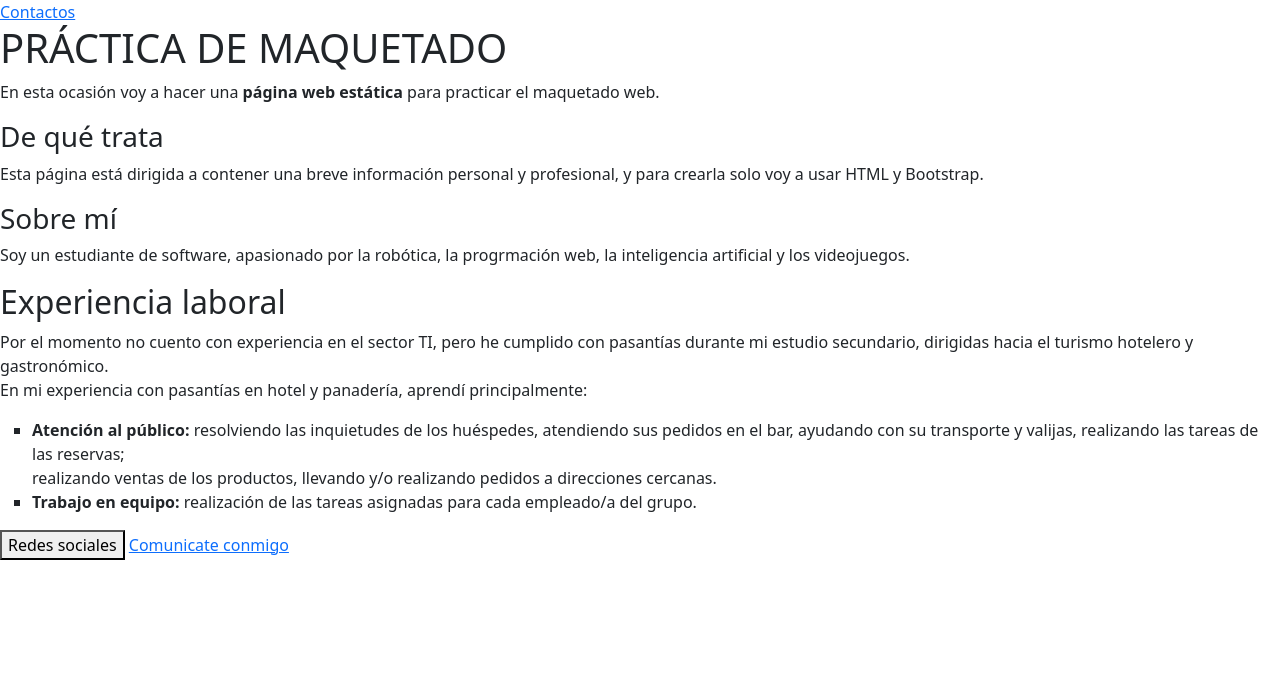
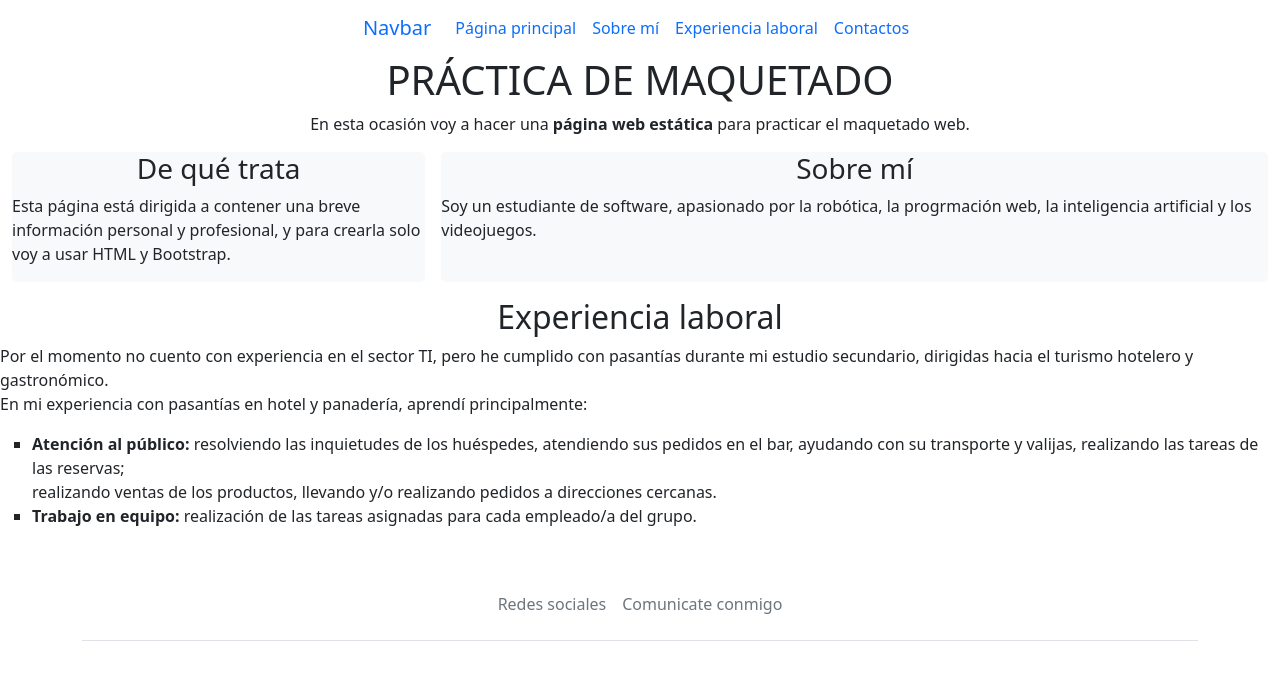
Before and after one commit to ElisOre/PracticaMaquetado-EliasOrellana, a plain HTML site: page index.html in a window 1280 px wide. Drawn offline with nearby package versions, Linux system fonts and the light colour scheme.

Commit message:
Formato de página listo

```diff
--- a/index.html
+++ b/index.html
@@ -4,52 +4,118 @@
     <meta charset="UTF-8" />
     <meta http-equiv="X-UA-Compatible" content="IE=edge" />
     <meta name="viewport" content="width=device-width, initial-scale=1.0" />
-    <link href="https://cdn.jsdelivr.net/npm/bootstrap@5.1.3/dist/css/bootstrap.min.css" rel="stylesheet" integrity="sha384-1BmE4kWBq78iYhFldvKuhfTAU6auU8tT94WrHftjDbrCEXSU1oBoqyl2QvZ6jIW3" crossorigin="anonymous">
+    <link
+      href="https://cdn.jsdelivr.net/npm/bootstrap@5.1.3/dist/css/bootstrap.min.css"
+      rel="stylesheet"
+      integrity="sha384-1BmE4kWBq78iYhFldvKuhfTAU6auU8tT94WrHftjDbrCEXSU1oBoqyl2QvZ6jIW3"
+      crossorigin="anonymous"
+    />
     <title>Maquetado HTML</title>
   </head>
   <body>
-    <nav>
-      <a href="#">Contactos</a>
+    <div class="d-flex justify-content-center">
+      <nav class="navbar navbar-expand-lg bg-body-tertiary">
+        <!-- Esta navbar cumplirá la función de índice -->
+        <div class="container-fluid">
+          <a class="navbar-brand" href="#">Navbar</a>
+          <button
+            class="navbar-toggler"
+            type="button"
+            data-bs-toggle="collapse"
+            data-bs-target="#navbarNav"
+            aria-controls="navbarNav"
+            aria-expanded="false"
+            aria-label="Toggle navigation"
+          >
+            <span class="navbar-toggler-icon"></span>
+          </button>
+          <div class="collapse navbar-collapse" id="navbarNav">
+            <ul class="navbar-nav">
+              <li class="nav-item">
+                <a class="nav-link active" aria-current="page" href="#"
+                  >Página principal</a
+                >
+              </li>
+              <li class="nav-item">
+                <a class="nav-link" href="#">Sobre mí</a>
+              </li>
+              <li class="nav-item">
+                <a class="nav-link" href="#">Experiencia laboral</a>
+              </li>
+              <li class="nav-item">
+                <a class="nav-link" href="#">Contactos</a>
+                <!-- Lleva al footer, donde podrá encontrar un link a mis redes y un link a un formulario para enviarme un mail -->
+              </li>
+            </ul>
+          </div>
+        </div>
       </nav>
+    </div>
+
     <header>
+      <div class="d-flex justify-content-center">
         <h1>PRÁCTICA DE MAQUETADO</h1>
+      </div>
+      <div class="d-flex justify-content-center">
         <p>
           En esta ocasión voy a hacer una <b>página web estática</b> para
           practicar el maquetado web.
         </p>
+      </div>
 
+      <div class="container-fluid pb-3">
+        <div class="d-grid gap-3" style="grid-template-columns: 1fr 2fr">
+          <div class="bg-light bourder rounded-3">
+            <div class="d-flex justify-content-center">
               <h3>De qué trata</h3>
+            </div>
+            <div class="d-flex justify-content-center">
               <p>
-        Esta página está dirigida a contener una breve información personal y
-        profesional, y para crearla solo voy a usar HTML y Bootstrap.
+                Esta página está dirigida a contener una breve información
+                personal y profesional, y para crearla solo voy a usar HTML y
+                Bootstrap.
               </p>
-    </header>
+            </div>
+          </div>
 
-    <div>
+          <div class="bg-light bourder rounded-3">
+            <div class="d-flex justify-content-center">
               <h3>Sobre mí</h3>
+            </div>
+            <div class="d-flex justify-content-center">
               <p>
                 Soy un estudiante de software, apasionado por la robótica, la
                 progrmación web, la inteligencia artificial y los videojuegos.
               </p>
+            </div>
+          </div>
+        </div>
+      </div>
+    </header>
 
+    <div>
+      <div class="d-flex justify-content-center">
         <h2>Experiencia laboral</h2>
+      </div>
+      <div class="d-flex justify-content-center">
         <p>
           Por el momento no cuento con experiencia en el sector TI, pero he
-        cumplido con pasantías durante mi estudio secundario, dirigidas hacia el
-        turismo hotelero y gastronómico.
+          cumplido con pasantías durante mi estudio secundario, dirigidas hacia
+          el turismo hotelero y gastronómico.
           <br />
           En mi experiencia con pasantías en hotel y panadería, aprendí
           principalmente:
         </p>
-
+      </div>
+      <div class="d-flex justify-content-center">
         <ul type="square">
           <li>
             <b>Atención al público:</b> resolviendo las inquietudes de los
             huéspedes, atendiendo sus pedidos en el bar, ayudando con su
             transporte y valijas, realizando las tareas de las reservas;
             <br />
-          realizando ventas de los productos, llevando y/o realizando pedidos a
-          direcciones cercanas.
+            realizando ventas de los productos, llevando y/o realizando pedidos
+            a direcciones cercanas.
           </li>
           <li>
             <b>Trabajo en equipo:</b> realización de las tareas asignadas para
@@ -57,11 +123,18 @@
           </li>
         </ul>
       </div>
+    </div>
 
-    <div>
-      <footer>
-        <button>Redes sociales</button>
-        <a href="#">Comunicate conmigo</a>
+    <div class="container">
+      <footer class="py-3 my-4">
+        <ul class="nav justify-content-center border-bottom pb-3 mb-3">
+          <li class="nav-item">
+            <a href="#" class="nav-link px-2 text-muted">Redes sociales</a>
+          </li>
+          <li class="nav-item">
+            <a href="#" class="nav-link px-2 text-muted">Comunicate conmigo</a>
+          </li>
+        </ul>
       </footer>
     </div>
   </body>
```
Lines whose indentation alone changed are shown as unchanged.
